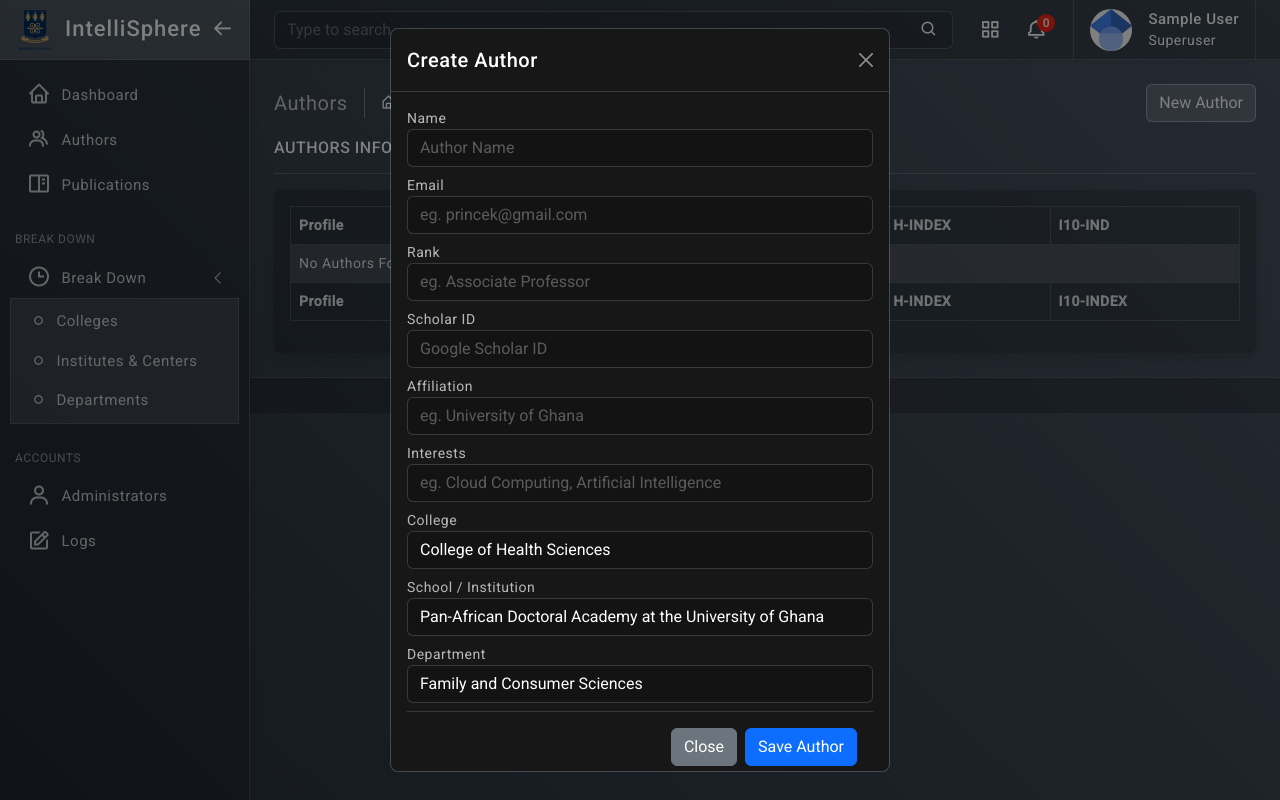
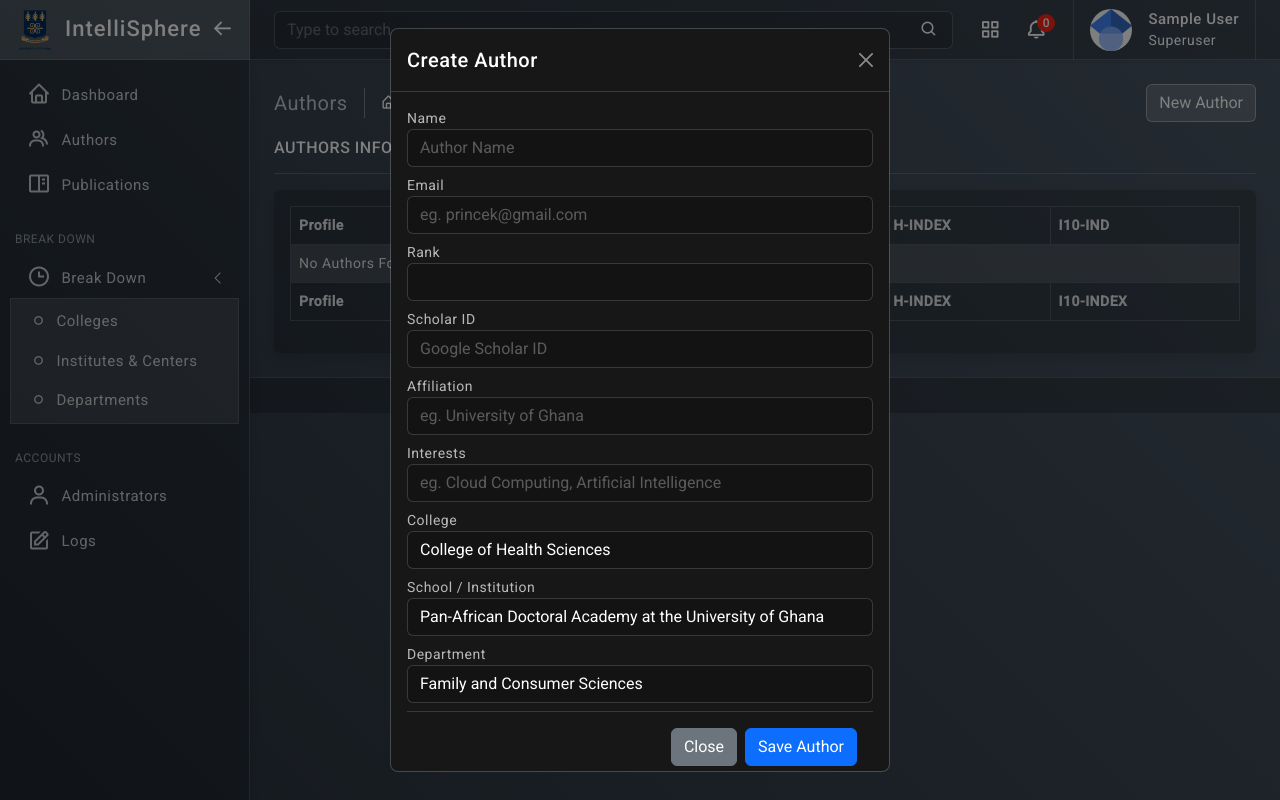
Before and after one commit to DevPrinceK/UG-Scholar, a Django app: page /authors/ in a window 1280 px wide, after a click on "New Author". Run offline with Django 4.2, Linux system fonts and the light colour scheme; the visitor is signed in with stand-in values (Sample User, id 1); lists and menus that the app fills with data are empty; some libraries are stand-ins or nearby versions.

Commit message:
Update authors.html

```diff
--- a/ug_scholar/dashboard/templates/pages/authors.html
+++ b/ug_scholar/dashboard/templates/pages/authors.html
@@ -117,7 +117,12 @@
                 </div>
                 <div class="form-group mb-2">
                     <label for="rank">Rank</label>
-                    <input type="text" name="rank" placeholder="eg. Associate Professor" class="form-control">
+                    <!-- <input type="text" name="rank" placeholder="eg. Associate Professor" class="form-control"> -->
+                    <select name="rank" class="form-control">
+                        {% for rank in ranks %}
+                        <option value="{{rank}}">{{rank}}</option>
+                        {% endfor %}
+                    </select>
                 </div>
                 <div class="form-group mb-2">
                     <label for="scholar_id">Scholar ID</label>
```
